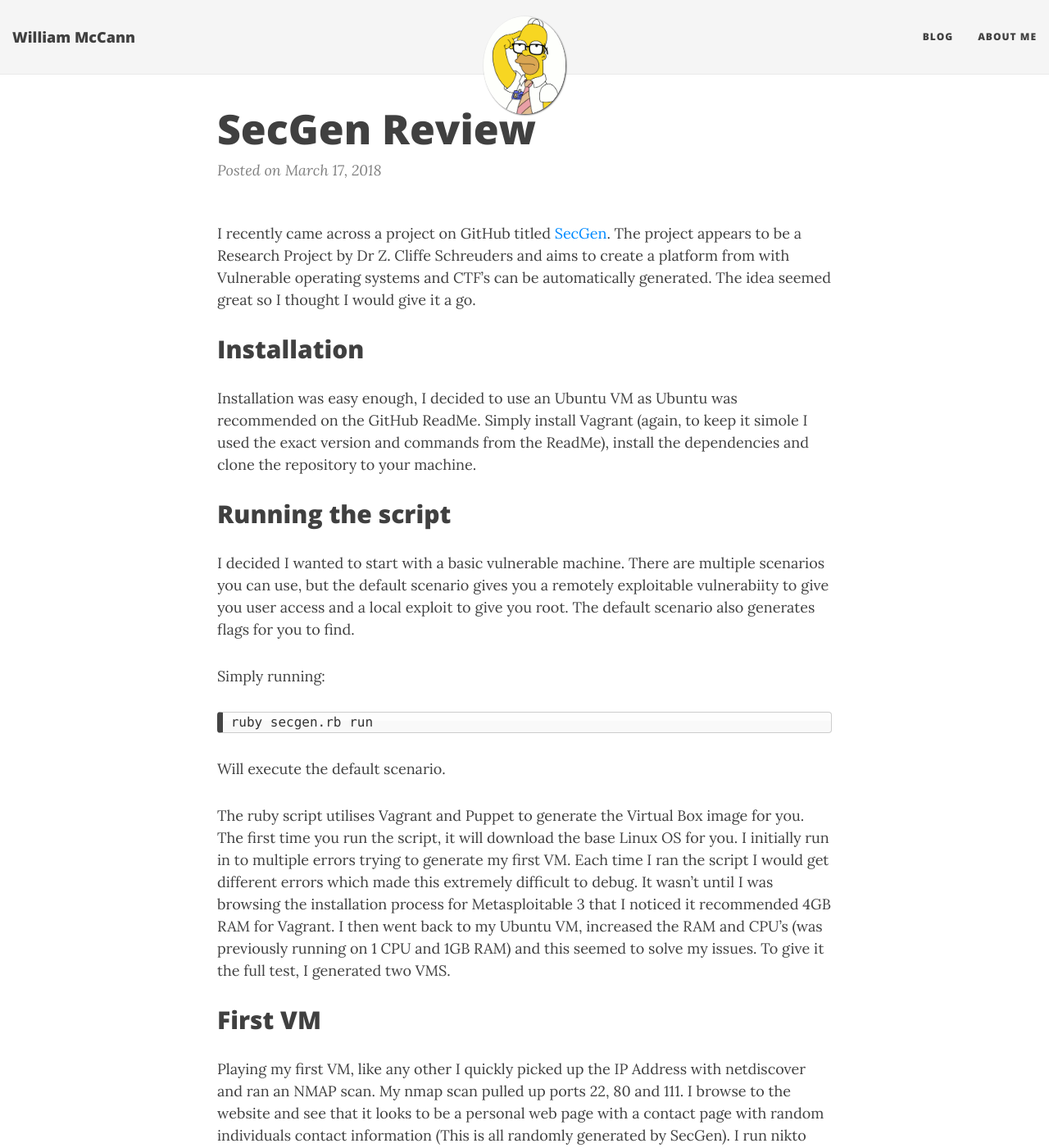
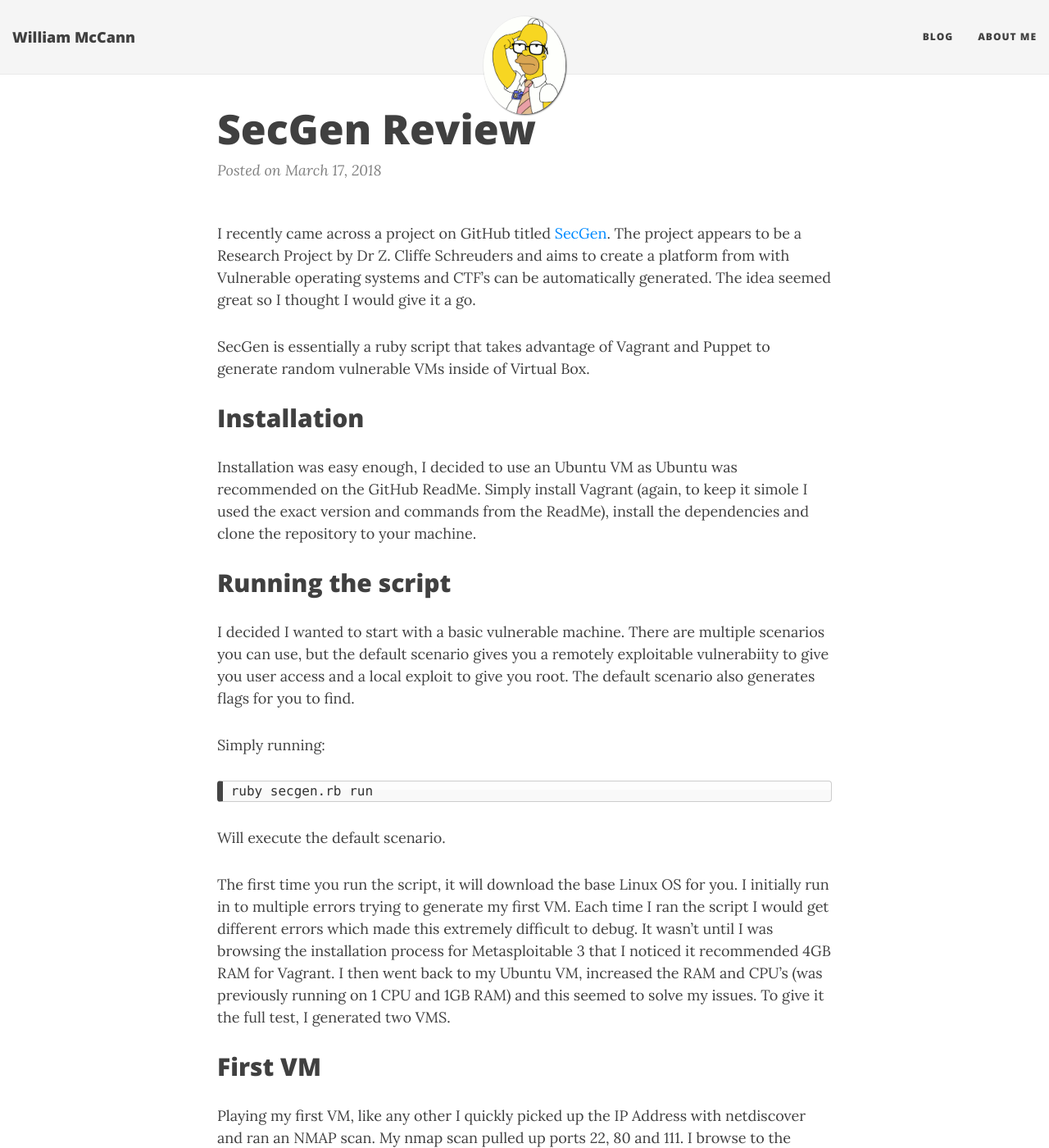
Before and after one commit to wjmccann/wjmccann.github.io, a Jekyll site: the page built from _posts/2018-03-17-SecGen-Review.md, in a window 1280 px wide and 1400 px high. Shown: the whole window at 82% size. Built offline with Jekyll 4.4.1, drawn with Linux system fonts in a browser that asks for light colours; nearby versions of some CDN libraries; comment, search, counter and statistics services are not loaded.

Commit message:
Update 2018-03-17-SecGen-Review.md

```diff
--- a/_posts/2018-03-17-SecGen-Review.md
+++ b/_posts/2018-03-17-SecGen-Review.md
@@ -4,6 +4,8 @@
 tags: [Hacking, CTF]
 ---
 I recently came across a project on GitHub titled [SecGen](https://github.com/cliffe/SecGen). The project appears to be a Research Project by Dr Z. Cliffe Schreuders and aims to create a platform from with Vulnerable operating systems and CTF's can be automatically generated. The idea seemed great so I thought I would give it a go.
+
+SecGen is essentially a ruby script that takes advantage of Vagrant and Puppet to generate random vulnerable VMs inside of Virtual Box.
 
 ## Installation
 Installation was easy enough, I decided to use an Ubuntu VM as Ubuntu was recommended on the GitHub ReadMe. Simply install Vagrant (again, to keep it simole I used the exact version and commands from the ReadMe), install the dependencies and clone the repository to your machine.
@@ -15,7 +17,7 @@
 {% highlight bash %} ruby secgen.rb run {% endhighlight %}
 Will execute the default scenario.
 
-The ruby script utilises Vagrant and Puppet to generate the Virtual Box image for you. The first time you run the script, it will download the base Linux OS for you. I initially run in to multiple errors trying to generate my first VM. Each time I ran the script I would get different errors which made this extremely difficult to debug. It wasn't until I was browsing the installation process for Metasploitable 3 that I noticed it recommended 4GB RAM for Vagrant. I then went back to my Ubuntu VM, increased the RAM and CPU's (was previously running on 1 CPU and 1GB RAM) and this seemed to solve my issues. To give it the full test, I generated two VMS.
+The first time you run the script, it will download the base Linux OS for you. I initially run in to multiple errors trying to generate my first VM. Each time I ran the script I would get different errors which made this extremely difficult to debug. It wasn't until I was browsing the installation process for Metasploitable 3 that I noticed it recommended 4GB RAM for Vagrant. I then went back to my Ubuntu VM, increased the RAM and CPU's (was previously running on 1 CPU and 1GB RAM) and this seemed to solve my issues. To give it the full test, I generated two VMS.
 
 ## First VM
 Playing my first VM, like any other I quickly picked up the IP Address with netdiscover and ran an NMAP scan. My nmap scan pulled up ports 22, 80 and 111. I browse to the website and see that it looks to be a personal web page with a contact page with random individuals contact information (This is all randomly generated by SecGen). I run nikto and DirBuster and find nothing significant. I continue to hunt around for another hour and finding nothing. Getting worried, I give in and look at the flag_hints.xml file that SecGen generates. I tells me the exploit involves GitList, however I have never seen any reference to GitList at all and I cannot access the URL it gives in the flag hint. I decide to log into the Vulnerable VM using the default user name and password - 'root' and 'puppet'. I navigate to /var/www/ and see an index.html and the folder GitList, however I still cannot access it. There is also a folder titled 'parameterised_website' inside this folder are the files I have been able to access externally. It seems something has gone wrong in creating VM and the website I am meant to access is not accessable. I decide that I could fix this, but since I now know how to do the VM I decide I will give the second VM a try.
```
